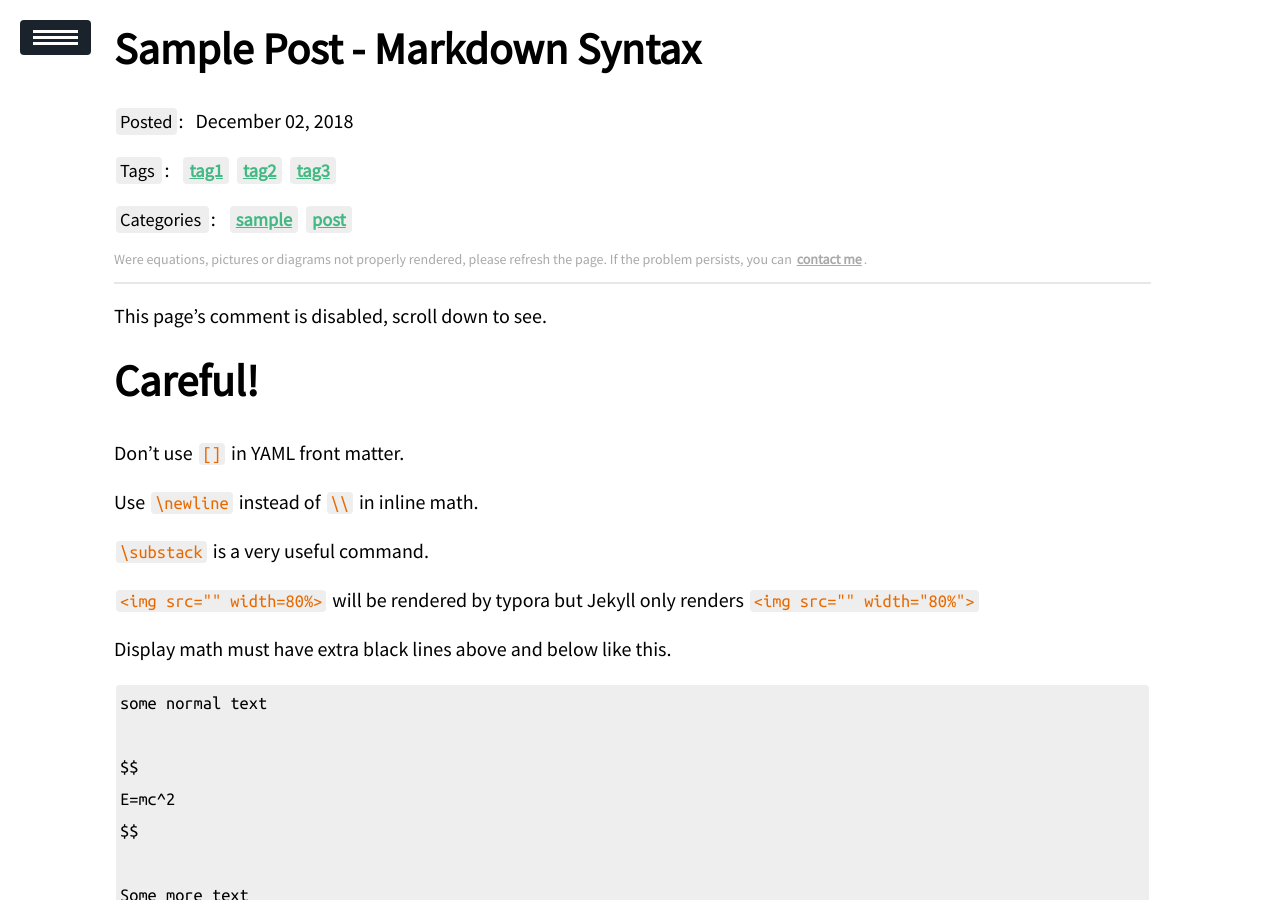
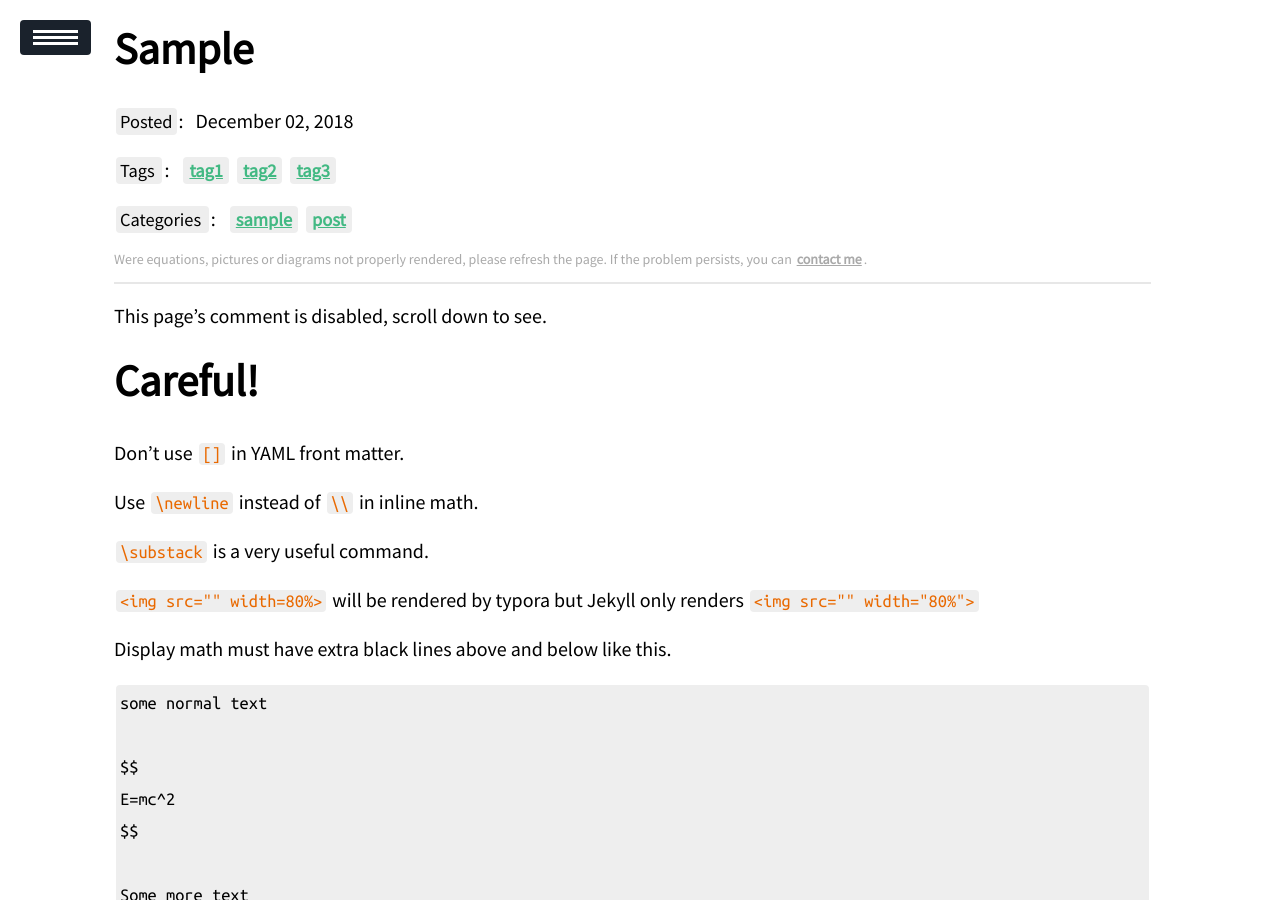
Before and after one commit to Hummmm/hummmm.github.io, a Jekyll site: the page built from _posts/2018-12-02-s.md, in a window 1280 px wide and 900 px high. Built offline with Jekyll 4.4.1, drawn with Linux system fonts in a browser that asks for light colours; our own code applies the rules of GitHub Pages for plain Markdown files; formulas are drawn with MathJax 3.

Commit message:
apply post2

```diff
--- a/_posts/2018-12-02-s.md
+++ b/_posts/2018-12-02-s.md
@@ -1,5 +1,5 @@
 ---
-title: Sample Post - Markdown Syntax
+title: Sample
 commentable: flase
 Edit: 2018-11-14
 mathjax: true
```
